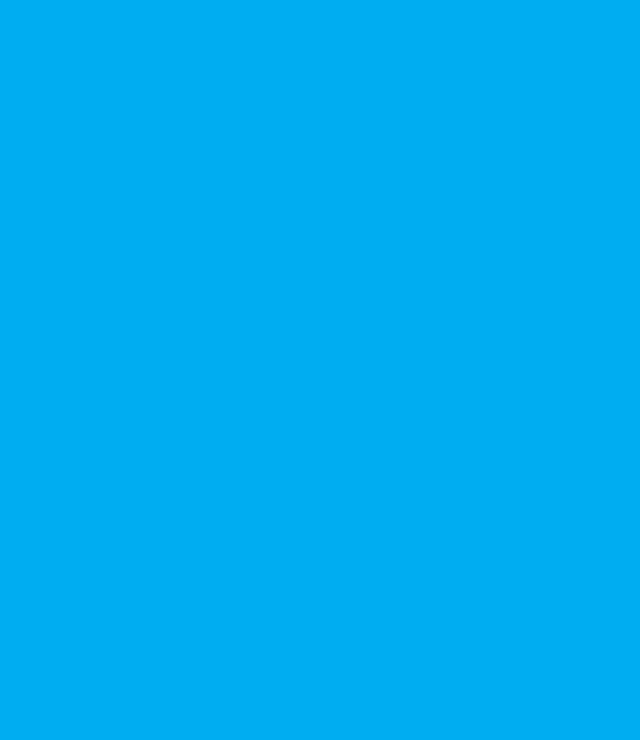
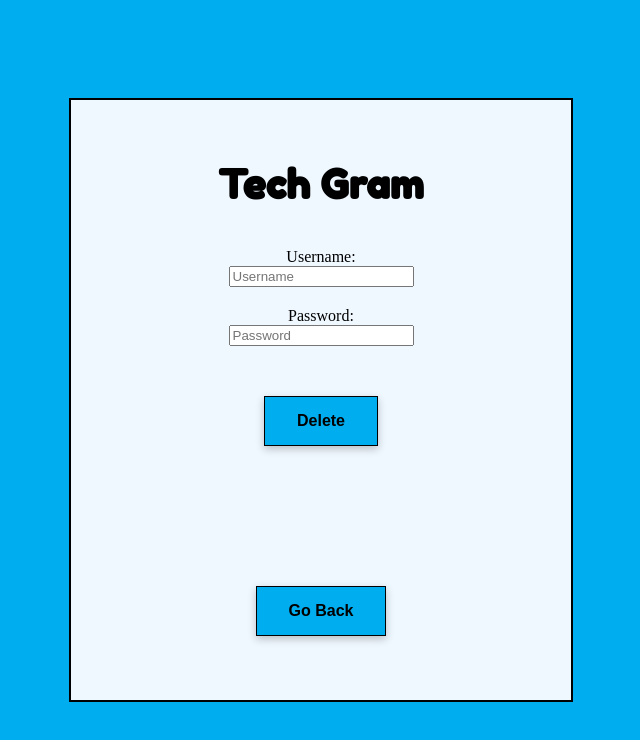
Before and after one commit to kelvintelon/Tech-Gram, a Vue app in the folder vue/: page /deleteUserFinal in a window 1280 px wide. Shown: the top 740 px of the page, without its empty margins (319-959 px from the left). Built offline with nearby package versions, Linux system fonts and the light colour scheme; sample sign-in values are in the browser's storage.

Commit message:
delete button

```diff
--- a/vue/src/components/LoggedInButtons.vue
+++ b/vue/src/components/LoggedInButtons.vue
@@ -43,7 +43,7 @@
       <span class="material-icons"> emoji_people </span>
       Log Out
     </button>
-    <button class="delete button">
+    <button class="delete button" @click="$router.push('/deleteUser')">
       <span class="material-icons"> no_accounts </span>Delete Profile
     </button>
   </div>
--- a/vue/src/router/index.js
+++ b/vue/src/router/index.js
@@ -9,6 +9,8 @@ import Favorites from '../views/Favorites.vue'
 import PhotoDetails from '../views/PhotoDetails.vue'
 import UserPage from '../views/UserPage.vue'
 import AddPicture from '../views/AddPicture.vue'
+import DeleteUser from '../views/DeleteUser.vue'
+import DeleteUserFinal from '../views/DeleteUserFinal'
 
 Vue.use(Router)
 
@@ -88,7 +90,23 @@ const router = new Router({
       meta: {
         requiresAuth: true
       }
-    }
+    },
+    {
+      path: '/deleteUser',
+      name: 'deleteUser',
+      component: DeleteUser,
+      meta: {
+        requiresAuth: true
+      }
+    },
+    {
+      path: '/deleteUserFinal',
+      name: 'deleteUserFinal',
+      component: DeleteUserFinal,
+      meta: {
+        requiresAuth: true
+      }
+    },
   ]
 })
 
--- a/vue/src/services/AuthService.js
+++ b/vue/src/services/AuthService.js
@@ -8,6 +8,10 @@ export default {
 
   register(user) {
     return axios.post('/register', user)
+  },
+
+  delete(user) {
+    return axios.delete('/deleteUser', user)
   }
 
 }
--- /dev/null
+++ b/vue/src/views/DeleteUser.vue
@@ -0,0 +1,90 @@
+<template>
+  <div class="deleteBox">
+    <h1>Tech Gram</h1>
+    <h3>Are you sure you want to delete your page?</h3>
+    <button class="deleteButton" @click="$router.push('/')">Go Back</button>
+    <router-link
+      class="linkToDelete"
+      v-bind:to="{ name: 'deleteUserFinal' }"
+
+      >Yes, Delete My Profile</router-link
+    >
+    <link
+      rel="stylesheet"
+      href="https://fonts.googleapis.com/css?family=Fredoka+One"
+    />
+  </div>
+</template>
+
+<script>
+export default {
+  name: "deleteUserFinal",
+    data() {
+    return {
+      user: {
+        username: "",
+        password: "",
+      },
+    };
+  },
+  /*  deleteUser() {
+      authService
+        .delete(this.user)
+        .then((response) => {
+          if (response.status == 200) {
+            this.$store.commit("SET_AUTH_TOKEN", response.data.token);
+            this.$store.commit("SET_USER", response.data.user);
+            this.$router.push("/");
+          }
+        })
+    } */
+};
+</script>
+
+<style>
+.deleteBox {
+  border: 2px solid black;
+  background-color: aliceblue;
+  position: absolute;
+  margin: auto;
+  top: 0;
+  right: 0;
+  bottom: 0;
+  left: 0;
+  width: 500px;
+  height: 600px;
+  text-align: center;
+}
+.deleteButton {
+  background-color: #00adee;
+  border: 1px solid black;
+  box-shadow: rgba(0, 0, 0, 0.24) 0px 3px 8px;
+  height: 100px;
+  width: 300px;
+  color: black;
+  padding: 15px 32px;
+  font-weight: bold;
+  font-size: 16px;
+  cursor: pointer;
+  margin-top: 90px;
+}
+.deleteButton:hover {
+  background-color: #167fa5;
+  transition: 0.7s;
+}
+h1 {
+  margin-top: 60px;
+  font-size: 40px;
+  font-family: Fredoka One;
+}
+.linkToDelete {
+  display: flex;
+  flex-direction: column;
+  position: absolute;
+  text-decoration: none;
+  bottom: 10px;
+  font-size: 20px;
+  margin: 0px 155px 0px 155px;
+  color: blue;
+}
+</style>
--- /dev/null
+++ b/vue/src/views/DeleteUserFinal.vue
@@ -0,0 +1,110 @@
+<template>
+  <div class="finalForm">
+    <h1>Tech Gram</h1>
+    <form class="toDelete" @submit.prevent="deleteUser">
+      <div class="alert" role="alert" v-if="invalidCredentials">
+        Invalid username or password!
+      </div>
+      <label for="username">Username:</label>
+      <input
+        type="text"
+        id="username"
+        class="form-control"
+        placeholder="Username"
+        v-model="user.username"
+        required
+      />
+      <label for="password">Password:</label>
+      <input
+        type="password"
+        id="password"
+        class="form-control"
+        placeholder="Password"
+        v-model="user.password"
+        required
+      />
+      <button class="deleteButtonFinal" type="submit">Delete</button>
+    </form>
+    <button class="deleteButtonFinal" @click="$router.push('/')">
+      Go Back
+    </button>
+    <link
+      rel="stylesheet"
+      href="https://fonts.googleapis.com/css?family=Fredoka+One"
+    />
+  </div>
+</template>
+
+<script>
+import authService from "../services/AuthService";
+
+export default {
+  name: "deleteUserFinal",
+  data() {
+    return {
+      user: {
+        username: "",
+        password: "",
+      },
+      invalidCredentials: false,
+    };
+  },
+  methods: {
+  deleteUser() {
+    authService
+        .login(this.user)
+        .then((response) => {
+          if (response.status == 200) {
+          authService.delete(this.user)
+          this.$router.push('/logout');
+        }
+      })
+      .catch((error) => {
+        const response = error.response;
+
+        if (response.status === 401) {
+          this.invalidCredentials = true;
+        }
+      });
+  },
+  }
+};
+</script>
+
+<style>
+.finalForm {
+  border: 2px solid black;
+  background-color: aliceblue;
+  position: absolute;
+  margin: auto;
+  top: 0;
+  right: 0;
+  bottom: 0;
+  left: 0;
+  width: 500px;
+  height: 600px;
+  text-align: center;
+}
+.deleteButtonFinal {
+  background-color: #00adee;
+  border: 1px solid black;
+  box-shadow: rgba(0, 0, 0, 0.24) 0px 3px 8px;
+  color: black;
+  padding: 15px 32px;
+  font-weight: bold;
+  font-size: 16px;
+  cursor: pointer;
+  margin-top: 30px;
+  margin-bottom: 110px;
+}
+.deleteButton:hover {
+  background-color: #167fa5;
+  transition: 0.7s;
+}
+h1 {
+  margin-top: 60px;
+  margin-bottom: 40px;
+  font-size: 40px;
+  font-family: Fredoka One;
+}
+</style>
```
